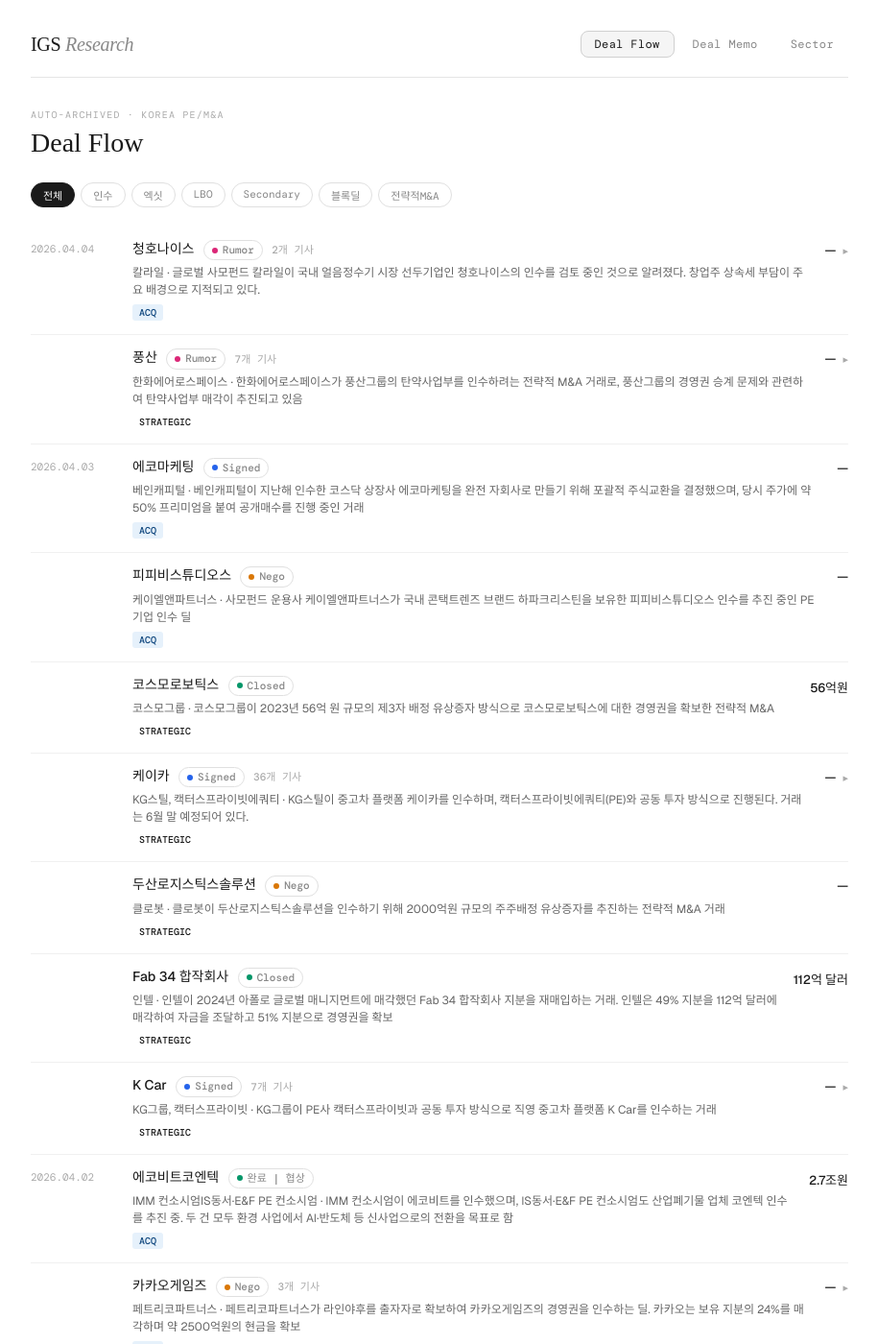
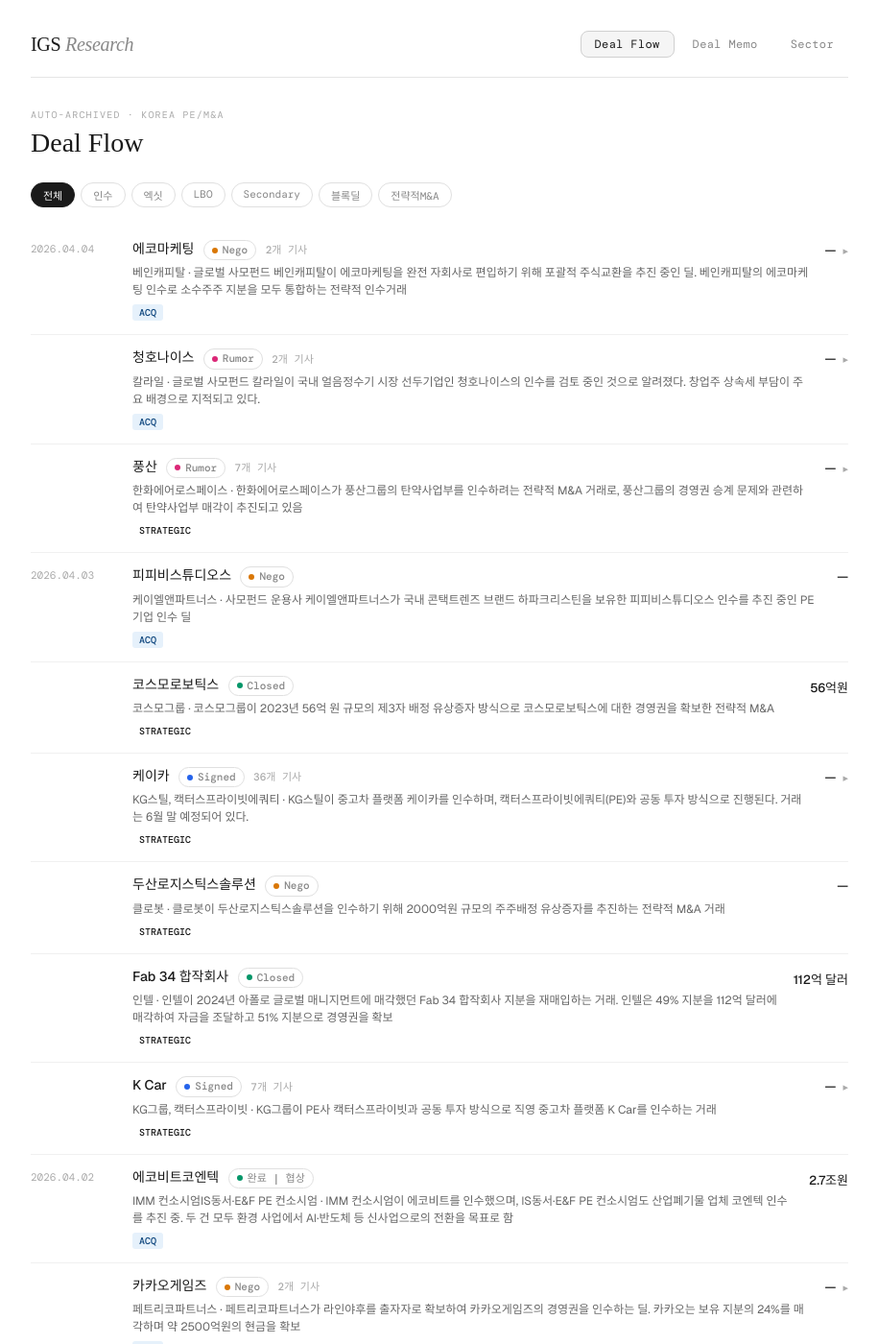
Before and after one commit to ingyu-song/igs-research, a Jekyll site: the page built from index.html, in a window 1280 px wide and 1400 px high. Shown: the whole window at 96% size, without its empty margins (182-1097 px from the left). Built offline with Jekyll 4.4.1, drawn with Linux system fonts in a browser that asks for light colours; some web fonts are replaced; part of the change alters nothing that is shown.

Commit message:
auto: update deals 2026.04.05

```diff
--- a/_data/deals.json
+++ b/_data/deals.json
@@ -1,4 +1,18 @@
 [
+  {
+    "title": "베인캐피탈, 에코마케팅 완전 자회사로…포괄적 주식 교환 추진 [fn마켓...",
+    "summary": "글로벌 사모펀드 베인캐피탈이 에코마케팅을 완전 자회사로 편입하기 위해 포괄적 주식교환을 추진 중인 딜. 베인캐피탈의 에코마케팅 인수로 소수주주 지분을 모두 통합하는 전략적 인수거래",
+    "company": "에코마케팅",
+    "acquirer": "베인캐피탈",
+    "type": "acq",
+    "tags": [
+      "acq"
+    ],
+    "ev": null,
+    "deal_stage": "협상",
+    "url": "http://www.fnnews.com/news/202604041604132730",
+    "date": "2026.04.04"
+  },
   {
     "title": "'징벌적 상속세'에 짐 싸는 기업…청호나이스도 결국 매물 행렬",
     "summary": "글로벌 사모펀드 칼라일이 국내 얼음정수기 시장 선두기업인 청호나이스의 인수를 검토 중인 것으로 알려졌다. 창업주 상속세 부담이 주요 배경으로 지적되고 있다.",
@@ -1391,19 +1405,5 @@
     "deal_stage": "협상",
     "url": "http://www.newstomato.com/ReadNews.aspx?no=1295289&inflow=N",
     "date": "2026.03.24"
-  },
-  {
-    "title": "카카오 살린 네이버...'카겜 인수'는 라인야후의 독립 선언",
-    "summary": "라인야후가 출자한 사모펀드 LAAA 인베스트먼트가 카카오게임즈의 대주주 카카오가 보유한 지분(37.6%)을 인수하여 최대주주가 되는 블록딜",
-    "company": "카카오게임즈",
-    "acquirer": "LAAA 인베스트먼트",
-    "type": "block",
-    "tags": [
-      "block"
-    ],
-    "ev": null,
-    "deal_stage": "완료",
-    "url": "https://www.sidae.com/article/2026032715232837521",
-    "date": "2026.03.29"
   }
 ]
```
